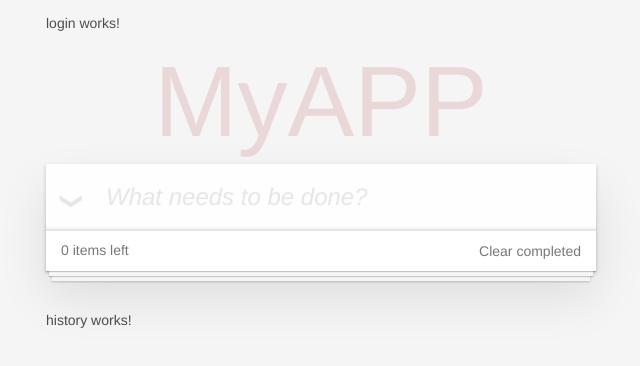
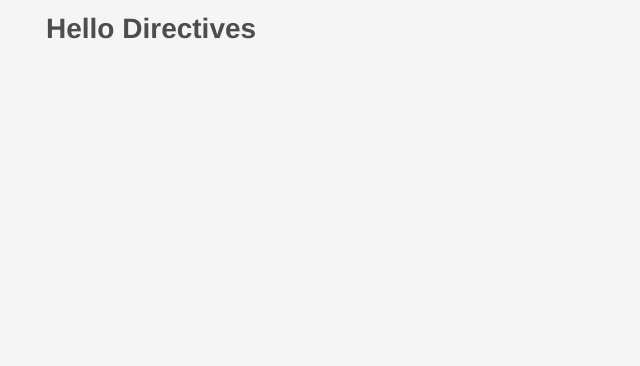
Before and after one commit to demo-projects/behalf-training-2017, an Angular app: page / in a window 1280 px wide. Shown: the top 366 px of the page, without its empty margins (319-959 px from the left). Built offline with nearby package versions, Linux system fonts and the light colour scheme.

Commit message:
directives

```diff
--- a/src/app/app.component.ts
+++ b/src/app/app.component.ts
@@ -3,9 +3,7 @@ import {Component} from '@angular/core';
 @Component({
   selector: 'app-root',
   template: `
-    <app-login></app-login>
-    <app-todolist></app-todolist>
-    <app-history></app-history>
+    <h1>Hello Directives</h1>
   `
 })
 
```
